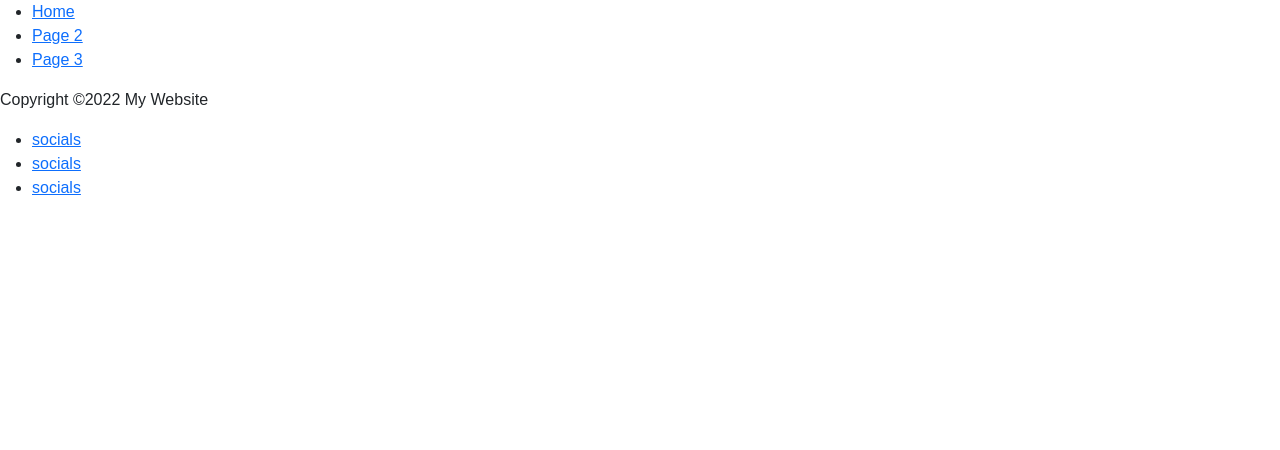
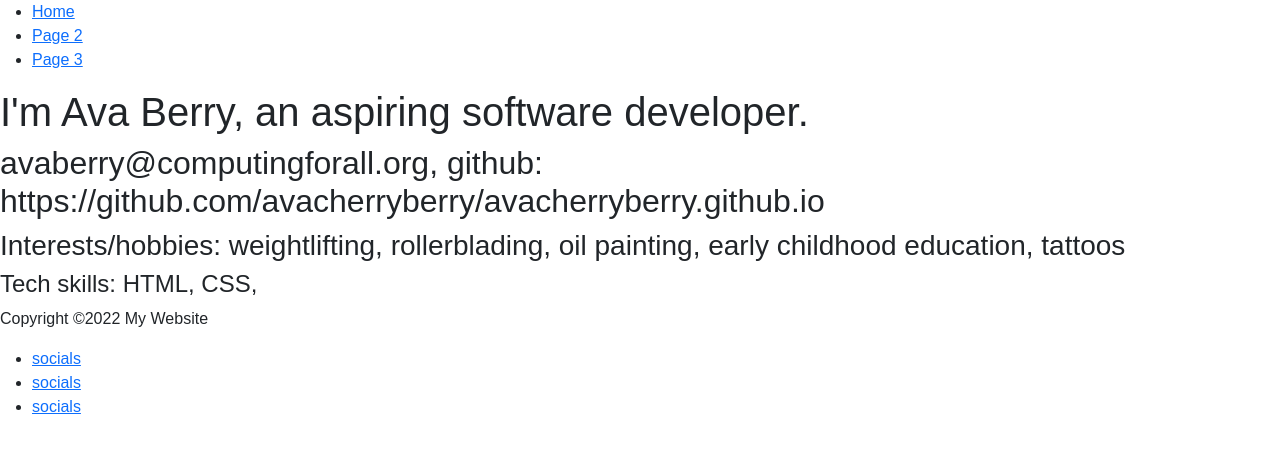
Before and after one commit to avacherryberry/avacherryberry.github.io, a plain HTML site: page index.html in a window 1280 px wide. Drawn offline with nearby package versions, Linux system fonts and the light colour scheme.

Commit message:
added initial content, h1-4

```diff
--- a/index.html
+++ b/index.html
@@ -4,7 +4,7 @@
     <meta charset="UTF-8" />
     <meta http-equiv="X-UA-Compatible" content="IE=edge" />
     <meta name="viewport" content="width=device-width, initial-scale=1.0" />
-    <title>Ava's Website</title>
+    <title>Ava's portfolio page</title>
     <link href="https://cdn.jsdelivr.net/npm/bootstrap@5.3.0-alpha1/dist/css/bootstrap.min.css" rel="stylesheet" integrity="sha384-GLhlTQ8iRABdZLl6O3oVMWSktQOp6b7In1Zl3/Jr59b6EGGoI1aFkw7cmDA6j6gD" crossorigin="anonymous">
     <link rel="stylesheet" href="CSS/global.css">
     <link rel="stylesheet" href="#">
@@ -19,7 +19,12 @@
       </ul>
     </nav>
 
-    <main></main>
+    <main>
+      <h1>I'm Ava Berry, an aspiring software developer.</h1>
+      <h2>avaberry@computingforall.org, github: https://github.com/avacherryberry/avacherryberry.github.io</h2>
+      <h3>Interests/hobbies: weightlifting, rollerblading, oil painting, early childhood education, tattoos</h3>
+      <h4>Tech skills: HTML, CSS, </h4>
+    </main>
 
     <footer>
       <nav id="footnav">
```
